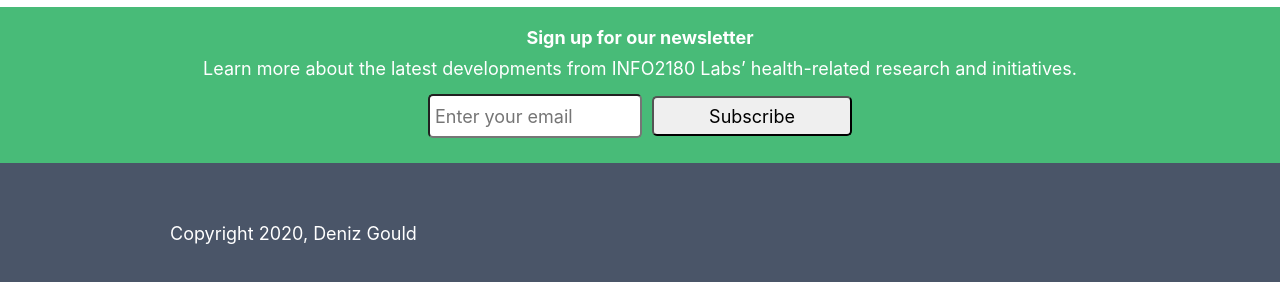
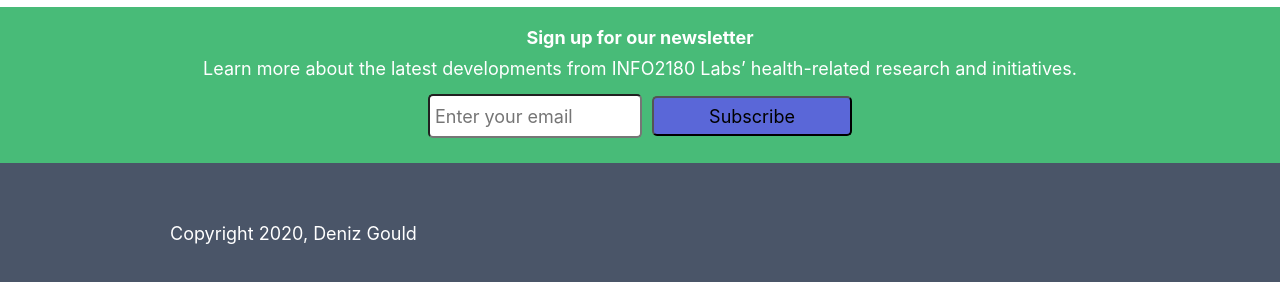
Before and after one commit to D3nizG/info2180-project1, a plain HTML site: page index.html in a window 1280 px wide. Shown: the part 1546-1828 px from the top of the page. Drawn offline with Linux system fonts and the light colour scheme.

Commit message:
forgot to save last doc

```diff
--- a/styles.css
+++ b/styles.css
@@ -210,6 +210,7 @@ form #email{
 }
 
 form .btn{
+    background-color: #5a67d8;
     padding: 5px;
     border-radius: 5px;
     width: 200px;
```
